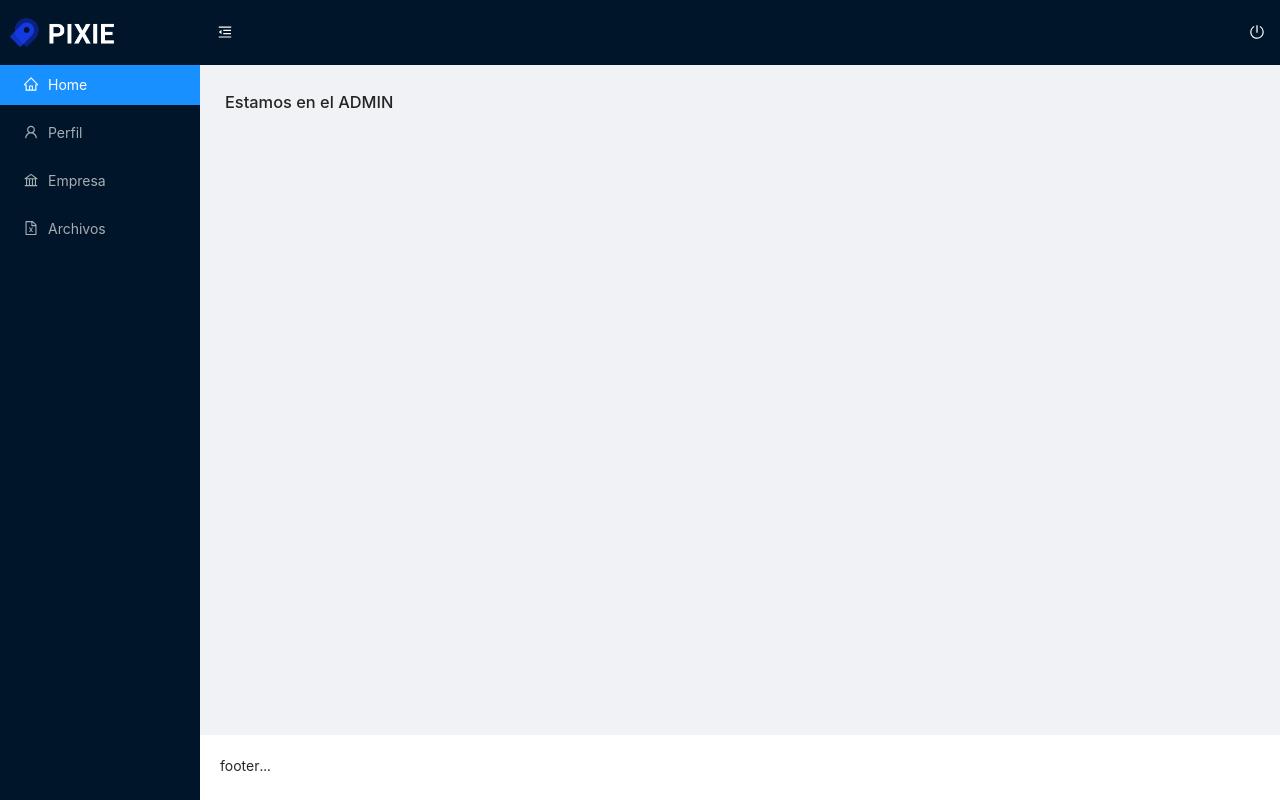
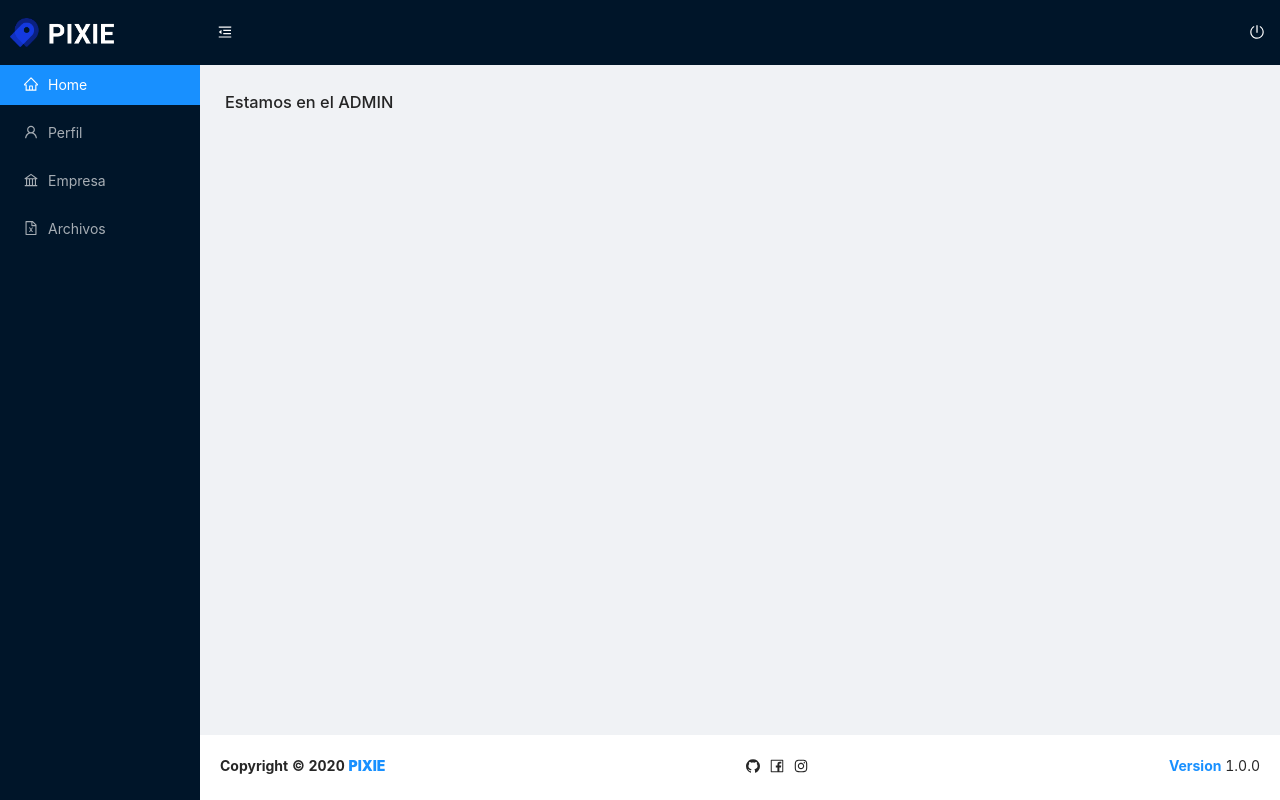
Before and after one commit to willjean29/GCM_PIXIE, a React (Create React App) app in the folder client/: page /admin in a window 1280 px wide. Built offline with nearby package versions, Linux system fonts and the light colour scheme.

Commit message:
PIXIE-027 Agregar footer al layout del administrador

```diff
--- a/client/src/layouts/LayoutAdmin.js
+++ b/client/src/layouts/LayoutAdmin.js
@@ -1,7 +1,7 @@
 import React, {useState} from 'react';
 import {Switch, Route} from 'react-router-dom';
 import {GithubOutlined, FacebookOutlined, InstagramOutlined} from '@ant-design/icons';
-import {Layout, Card} from 'antd';
+import {Layout} from 'antd';
 import MenuSider from '../components/Admin/MenuSider';
 import MenuTop from '../components/Admin/MenuTop';
 import './LayoutAdmin.scss';
@@ -22,7 +22,7 @@ const LayoutAdmin = (props) => {
           <LoadRouters routes={routes}/>
         </Content>
         <Footer className="layout-admin__footer">
-          {/* <strong>
+          <strong>
             Copyright &copy; 2020 <b style={{color: '#1890ff'}}>PIXIE</b>
           </strong>
           <div>
@@ -32,8 +32,7 @@ const LayoutAdmin = (props) => {
           </div>
           <div>
             <b style={{color: '#1890ff'}}>Version</b> 1.0.0
-          </div> */}
-          footer...
+          </div>
         </Footer>
       </Layout>
     </Layout>
--- a/client/src/pages/Admin/Business/Business.js
+++ b/client/src/pages/Admin/Business/Business.js
@@ -1,5 +1,5 @@
 import React, {useState} from 'react';
-import {Steps, Button, message, Card, Divider} from 'antd';
+import {Steps,Card} from 'antd';
 
 import Step1 from './components/Step1';
 import Step2 from './components/Step2';
```
